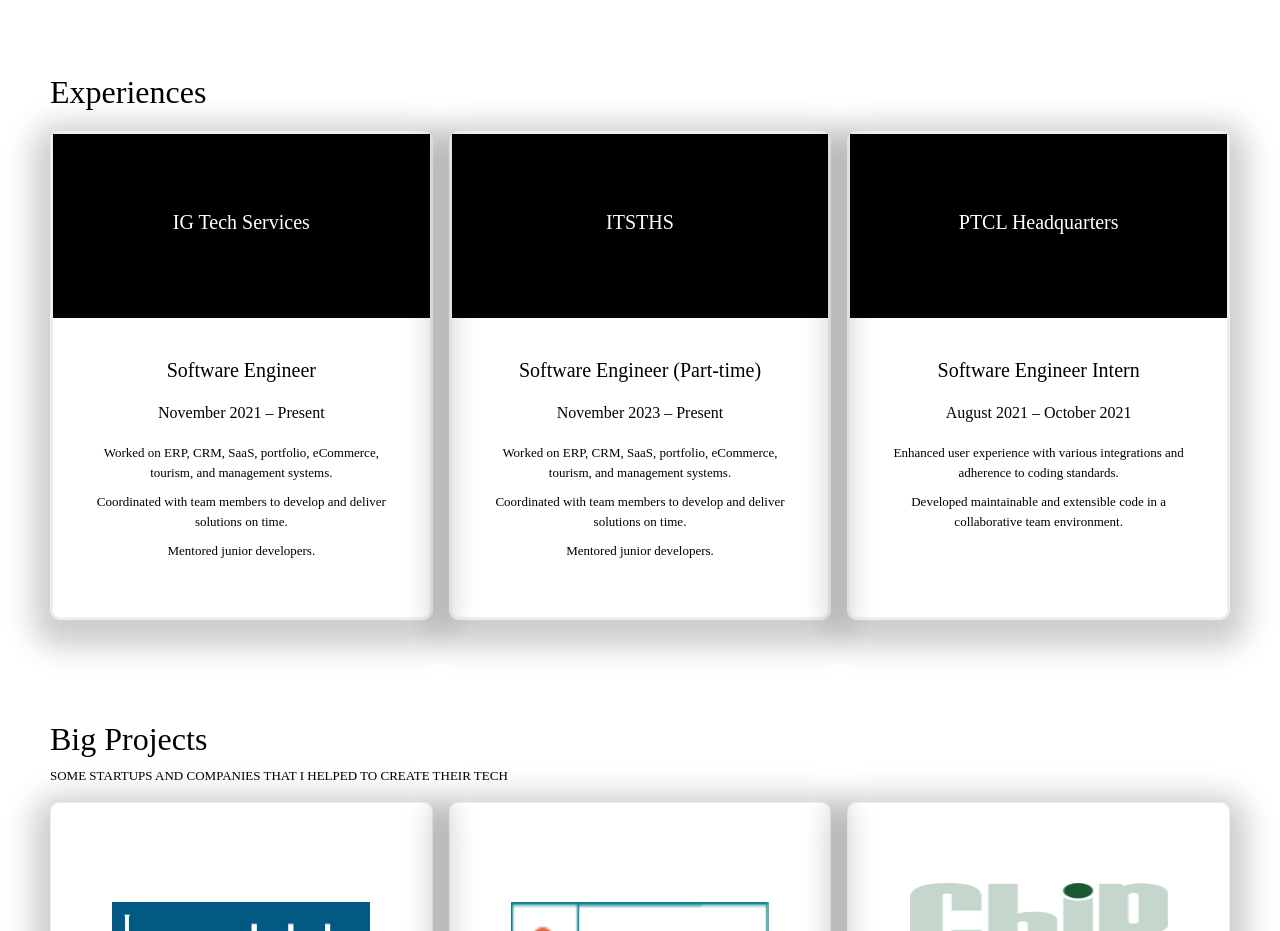
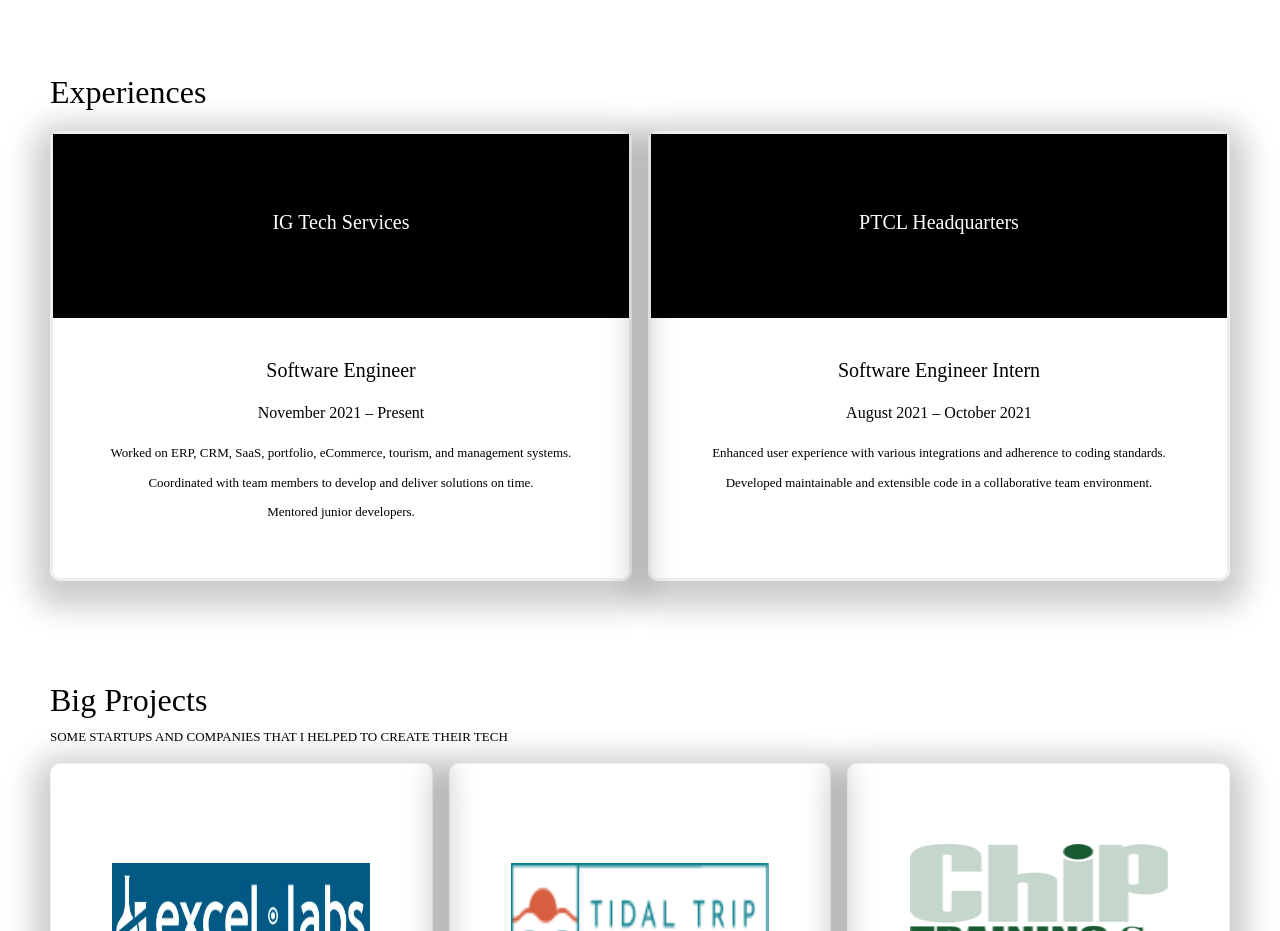
Before and after one commit to MoizFar/MoizPortfolio, a React (Create React App) app: page / in a window 1280 px wide. Shown: the part 2660-3591 px from the top of the page. Built offline with nearby package versions, Linux system fonts and the light colour scheme.

Commit message:
Update ExperienceSection.js
deleted experience sub section

```diff
--- a/src/components/ExperienceSection.js
+++ b/src/components/ExperienceSection.js
@@ -31,29 +31,7 @@
                     </ul>
                     </div>
                 </div>
-                <div class="experience-card">
-                    <div class="experience-banner">
-                        <div class="experience-blurred_div">
-                        </div>
-                            <div class="experience-div-company">
-                                <h5 class="experience-text-company">ITSTHS</h5>
-                            </div>
-                                  {/* <img crossorigin="anonymous" class="experience-roundedimg" src={require("../assets/images/black_image.jpg")} alt="Facebook"></img> */}
-                    </div>
-                                        <div class="experience-text-details">
-                                            <h5 class="experience-text-role">Software Engineer (Part-time)</h5>
-                                            <h5 class="experience-text-date">November 2023 – Present</h5>
-                                            {/* <p class="subTitle experience-text-desc">Lorem ipsum dolor sit amet, consectetur adipiscing elit, sed do eiusmod tempor incididunt ut labore et dolore magna aliqua.</p> */}
-                                            <ul>
-                    <li class="subTitle">Worked on ERP, CRM, SaaS, portfolio, eCommerce, tourism, and management systems.</li>
-                    {/* <li class="subTitle">Implemented 3rd party applications.</li>
-                    <li class="subTitle">Utilized PHP, Laravel, CodeIgniter, Bootstrap, Git, React JS, MySQL, and jQuery.</li>
-                    <li class="subTitle">Integrated payment gateways like Stripe.</li> */}
-                    <li class="subTitle">Coordinated with team members to develop and deliver solutions on time.</li>
-                    <li class="subTitle">Mentored junior developers.</li>
-                    </ul>
-                                        </div>
-                </div>
+
                 <div class="experience-card">
                     <div class="experience-banner">
                         <div class="experience-blurred_div">
```
